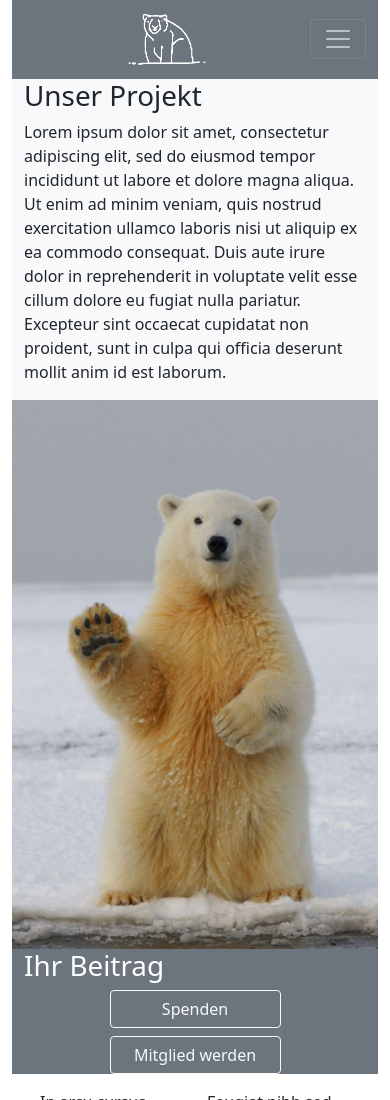
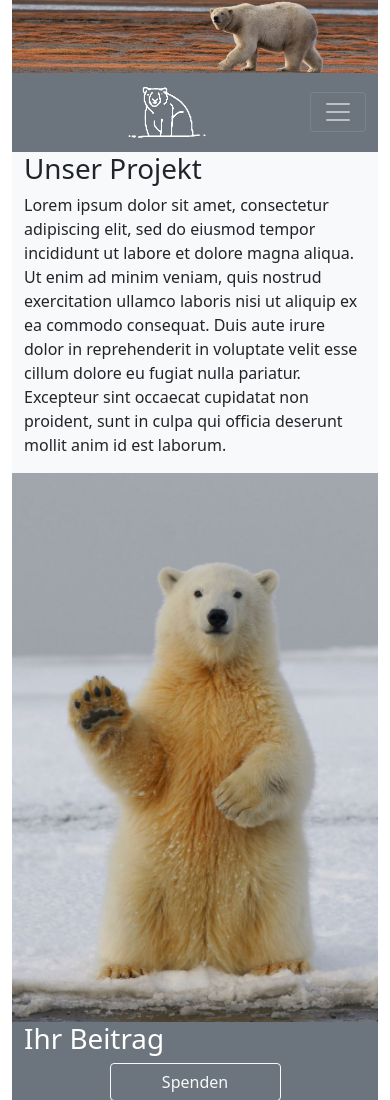
Before and after one commit to PhilippeRaffael/Eisba-r-Klara, a plain HTML site: page index.html in a window 390 px wide. Shown: the top 1100 px of the page. Drawn offline with nearby package versions, Linux system fonts and the light colour scheme.

Commit message:
made top image responsive

```diff
--- a/index.html
+++ b/index.html
@@ -9,7 +9,9 @@
 </head>
 <body>
   <div class="container">
-    <div class="top-image"></div>
+    <div class="row">
+          <img src="./sources/pexels-dick-hoskins-6642081.jpeg" class="img-fluid" alt="...">
+    </div>
     <nav class="navbar navbar-dark bg-secondary">
       <div class="container-fluid">
         <a class="navbar-brand mx-auto" href=./index.html><img src="./sources/IMG_0224.png" width="77.5" height="52.5" alt=""></a>
```
